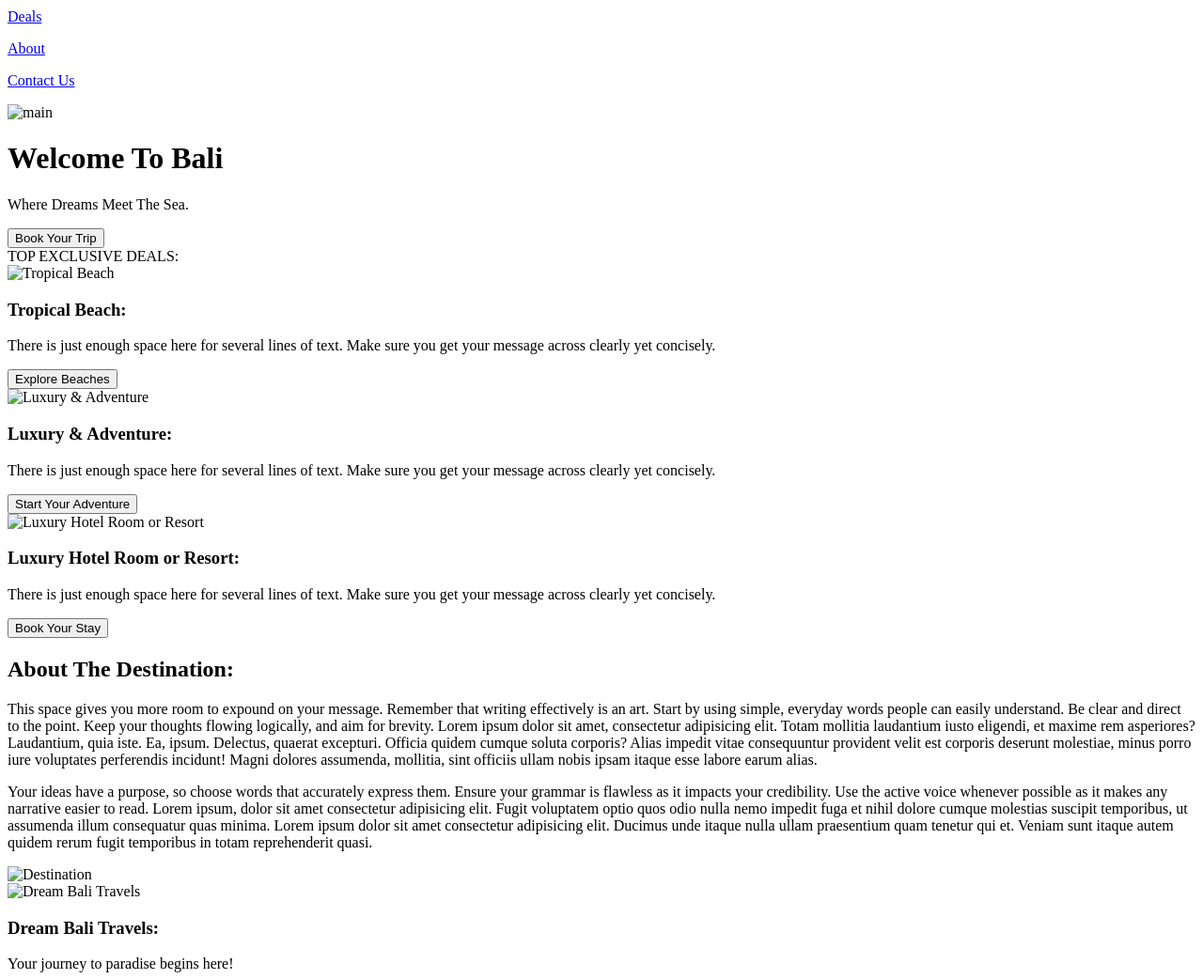
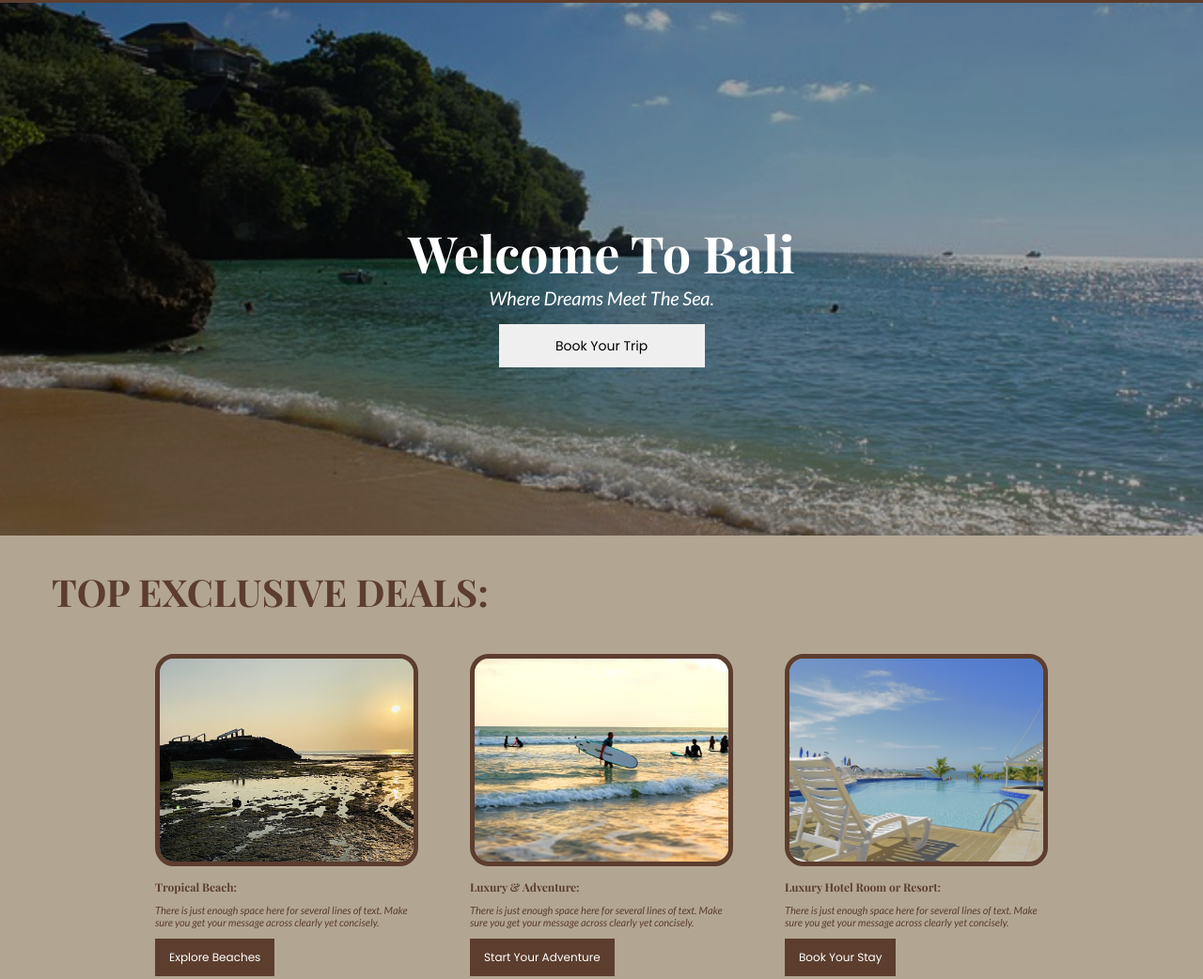
Before and after one commit to muhammadsheikhcodefi/html-css-showcase, a plain HTML site: page Travel-Agency/index.html in a window 1280 px wide. Shown: the part 67-1109 px from the top of the page at 94% size. Drawn offline with nearby package versions, Linux system fonts and the light colour scheme; the site is published under a folder, as on GitHub Pages, so addresses that start at the root find nothing; a web font is replaced by a local one.

Commit message:
Update index.html

```diff
--- a/Travel-Agency/index.html
+++ b/Travel-Agency/index.html
@@ -4,8 +4,8 @@
     <meta charset="UTF-8">
     <meta name="viewport" content="width=device-width, initial-scale=1.0">
     <title>Travel Agency</title>
-    <link rel="stylesheet" href="/stylesheet.css">
-    <link rel="icon" type="image/png" sizes="32x32" href="/favicon-32x32.png">
+    <link rel="stylesheet" href="./stylesheet.css">
+    <link rel="icon" type="image/png" sizes="32x32" href="./favicon-32x32.png">
     <link rel="preconnect" href="https://fonts.googleapis.com">
 <link rel="preconnect" href="https://fonts.gstatic.com" crossorigin>
 <link href="https://fonts.googleapis.com/css2?family=Lato:ital,wght@0,100;0,300;0,400;0,700;0,900;1,100;1,300;1,400;1,700;1,900&family=Playfair+Display:ital,wght@0,400..900;1,400..900&family=Poppins:ital,wght@0,100;0,200;0,300;0,400;0,500;0,600;0,700;0,800;0,900;1,100;1,200;1,300;1,400;1,500;1,600;1,700;1,800;1,900&display=swap" rel="stylesheet">
@@ -25,7 +25,7 @@
     </nav>
 <!-- Section 1 -->
     <div class="section1">
-        <img src="/mainimage.png" alt="main" class="img-section1">
+        <img src="./mainimage.png" alt="main" class="img-section1">
         <h1 id="heading-section1">Welcome To Bali</h1>
         <p id="para-section1">Where Dreams Meet The Sea.</p>
         <button type="button" id="btn1">Book Your Trip</button>
@@ -37,21 +37,21 @@
         <div class="parent-grid">
 <!-- Grid 1 -->
             <div class="grides">
-                <img src="/grid1.png" alt="Tropical Beach" class="grids">
+                <img src="./grid1.png" alt="Tropical Beach" class="grids">
                 <h3 class="h3-section2">Tropical Beach:</h3>
                 <p class="para-section2">There is just enough space here for several lines of text. Make sure you get your message across clearly yet concisely.</p>
                 <button type="button" class="gridbtn">Explore Beaches</button>
             </div>
 <!-- Grid 2 -->
             <div class="grides">
-                <img src="/grid2.png" alt="Luxury & Adventure" class="grids">
+                <img src="./grid2.png" alt="Luxury & Adventure" class="grids">
                 <h3 class="h3-section2">Luxury & Adventure:</h3>
                 <p class="para-section2">There is just enough space here for several lines of text. Make sure you get your message across clearly yet concisely.</p>
                 <button type="button" class="gridbtn">Start Your Adventure</button>
             </div>
 <!-- Grid 3 -->
             <div class="grides">
-                <img src="/grid3.png" alt="Luxury Hotel Room or Resort" class="grids">
+                <img src="./grid3.png" alt="Luxury Hotel Room or Resort" class="grids">
                 <h3 class="h3-section2">Luxury Hotel Room or Resort:</h3>
                 <p class="para-section2">There is just enough space here for several lines of text. Make sure you get your message across clearly yet concisely.</p>
                 <button type="button" class="gridbtn">Book Your Stay</button>
@@ -67,13 +67,13 @@
             <p id="para2-section3">Your ideas have a purpose, so choose words that accurately express them. Ensure your grammar is flawless as it impacts your credibility. Use the active voice whenever possible as it makes any narrative easier to read. Lorem ipsum, dolor sit amet consectetur adipisicing elit. Fugit voluptatem optio quos odio nulla nemo impedit fuga et nihil dolore cumque molestias suscipit temporibus, ut assumenda illum consequatur quas minima. Lorem ipsum dolor sit amet consectetur adipisicing elit. Ducimus unde itaque nulla ullam praesentium quam tenetur qui et. Veniam sunt itaque autem quidem rerum fugit temporibus in totam reprehenderit quasi.</p>
         </div>
         <div>
-            <img src="/3rdimage.png" alt="Destination" id="img-section3">
+            <img src="./3rdimage.png" alt="Destination" id="img-section3">
         </div>
     </div>
 <!-- Section 4 -->
     <div class="section4">
         <div class="kid1-section4">
-            <img src="/Lastimage.png" alt="Dream Bali Travels" id="img-section4">
+            <img src="./Lastimage.png" alt="Dream Bali Travels" id="img-section4">
         </div>
         <div class="kid2-section4">
             <div id="kid2-1-section4">
```
